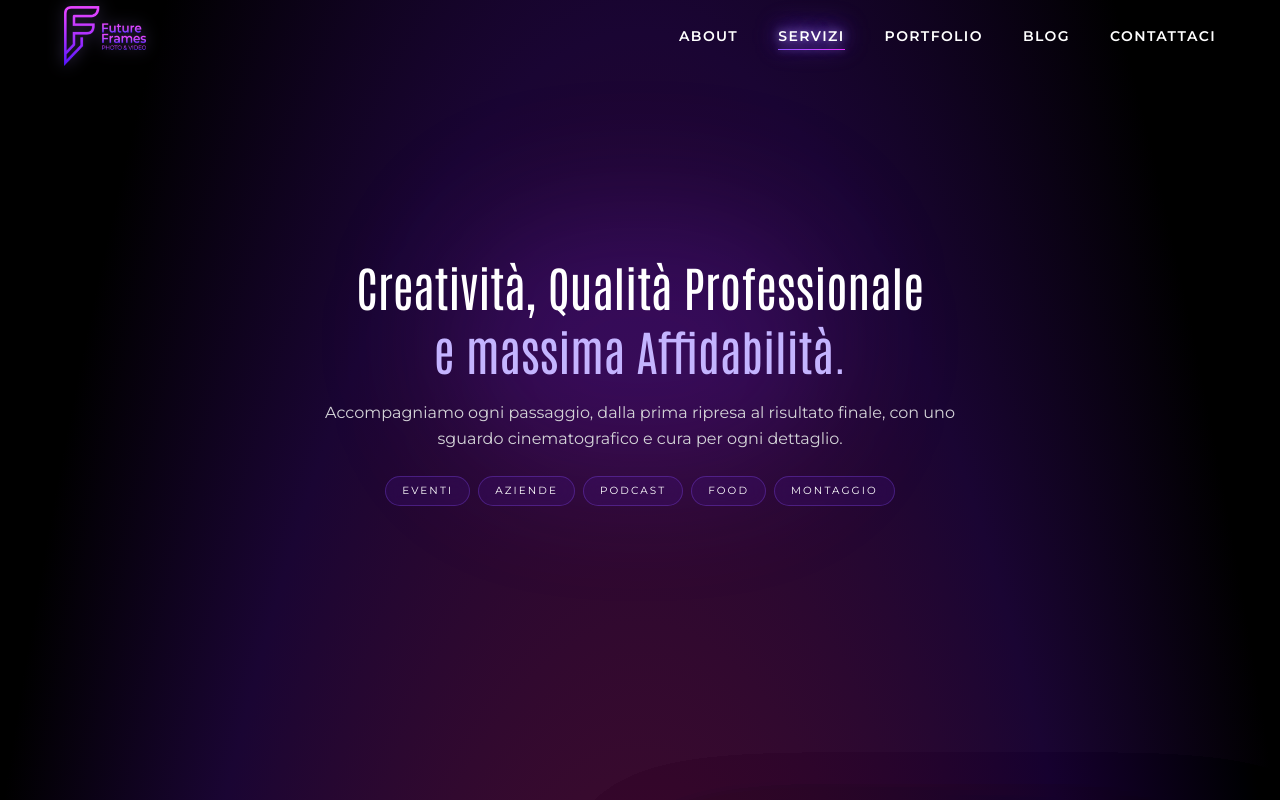
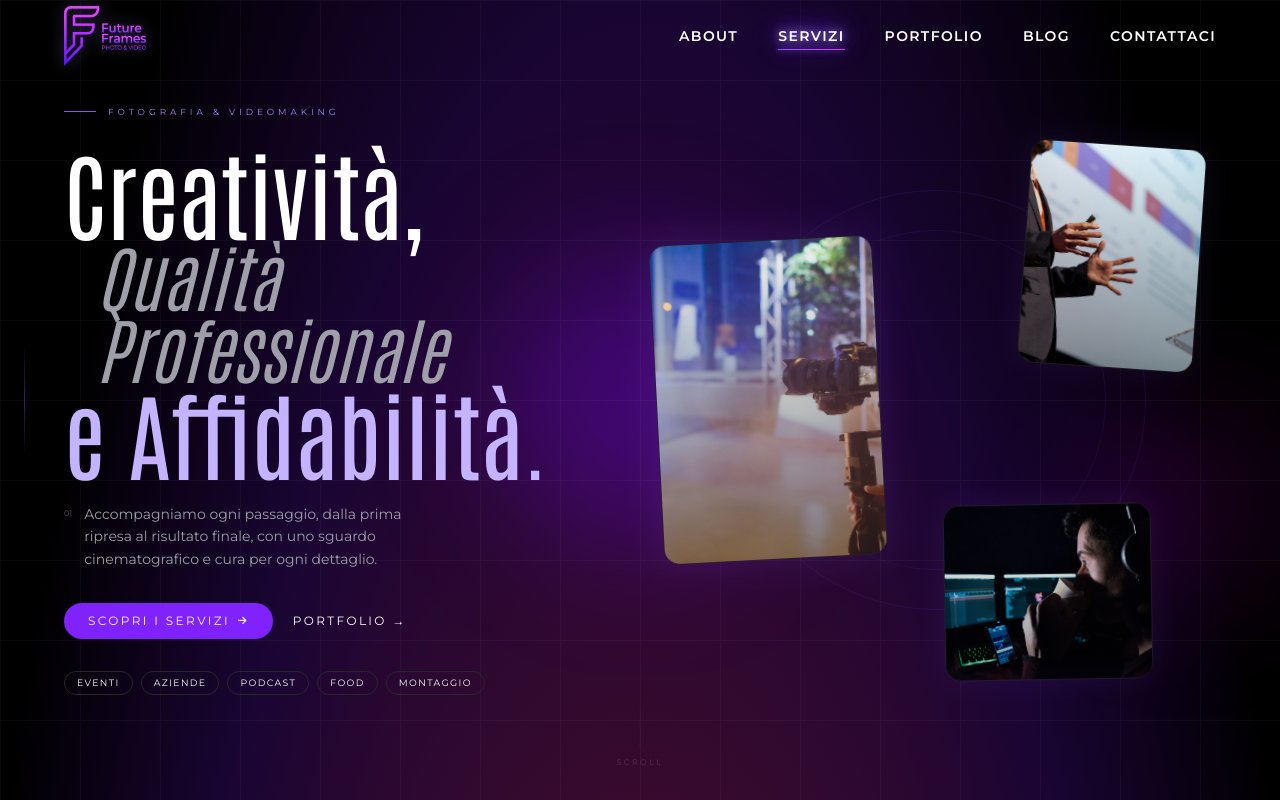
Before and after one commit to alelodato/future-frames-next, a Next.js app: page /servizi in a window 1280 px wide. Shown: the top 800 px of the page. Built offline with nearby package versions, Linux system fonts and the light colour scheme; some icons are missing.

Commit message:
fatto restyling hero pagina servizi

```diff
--- a/src/app/servizi/page.jsx
+++ b/src/app/servizi/page.jsx
@@ -412,50 +412,210 @@ export default function Servizi() {
     <div className="min-h-screen bg-[#02010b] text-white" style={{ background: "radial-gradient(ellipse at center, #000000 0%, #000000 8%, #1a0533 30%, #3d0b2d 50%, #1a0533 70%, #000000 88%, #000000 100%)" }}>
 
       {/* ── HERO ── */}
-      <div className="relative h-[80vh] min-h-[500px] overflow-hidden mb-24">
-        <div className="pointer-events-none absolute top-1/3 left-1/2 -translate-x-1/2 h-64 w-96 rounded-full bg-violet-600/20 blur-3xl" />
+      <div className="relative h-[100svh] min-h-[600px] overflow-hidden mb-24">
 
-        {/* Mobile: testo in basso */}
-        <div className="md:hidden relative z-10 flex h-full flex-col items-center justify-end px-4 pb-12 text-center">
-          <h1 className="font-antonio text-4xl leading-tight">
-            Creatività, Qualità Professionale
-            <span className="block text-violet-300 mt-1">e massima Affidabilità.</span>
+        {/* Sfondi glow */}
+        <div className="pointer-events-none absolute top-1/2 left-1/2 -translate-x-1/2 -translate-y-1/2 h-72 w-72 rounded-full bg-violet-700/35 blur-3xl" />
+        <div className="pointer-events-none absolute bottom-1/4 right-0 h-48 w-48 rounded-full bg-fuchsia-600/15 blur-3xl" />
+
+        {/* Griglia decorativa */}
+        <div className="pointer-events-none absolute inset-0 opacity-[0.03]"
+          style={{ backgroundImage: "linear-gradient(rgba(255,255,255,1) 1px, transparent 1px), linear-gradient(90deg, rgba(255,255,255,1) 1px, transparent 1px)", backgroundSize: "80px 80px" }} />
+
+        {/* ── MOBILE ── */}
+        <div className="md:hidden relative z-10 flex h-full flex-col justify-between px-5 pt-24 pb-10">
+
+          {/* Top: label + titolo + sottotitolo */}
+          <div className="flex flex-col">
+            <div className="flex items-center gap-3 mb-5">
+              <div className="h-px w-6 bg-violet-500 flex-shrink-0" />
+              <p className="font-montserrat text-[0.5rem] uppercase tracking-[0.4em] text-violet-400">
+                Fotografia & Videomaking
+              </p>
+            </div>
+
+            <h1 className="leading-[0.95] mb-5">
+              <span className="block font-antonio text-[2.8rem] text-white">
+                Creatività,
+              </span>
+              <span className="block font-antonio text-[2.2rem] text-zinc-400 italic ml-3">
+                Qualità Professionale
+              </span>
+              <span className="block font-antonio text-[2.8rem] text-violet-300">
+                e Affidabilità.
+              </span>
             </h1>
-          <p className="mt-4 font-montserrat text-sm leading-relaxed text-zinc-300">
+
+            <p className="font-montserrat text-[0.72rem] leading-relaxed text-zinc-400 max-w-[85%]">
               Accompagniamo ogni passaggio, dalla prima ripresa al risultato finale,
               con uno sguardo cinematografico e cura per ogni dettaglio.
             </p>
-          <div className="mt-6 flex flex-wrap justify-center gap-2">
+          </div>
+
+          {/* Bottom: CTA + pills + scroll */}
+          <div className="flex flex-col gap-4">
+
+            {/* CTA */}
+            <div className="flex items-center gap-4">
+              <a href="#servizi"
+                className="inline-flex items-center gap-2 rounded-full bg-violet-600 hover:bg-violet-500 px-5 py-2.5 font-montserrat text-[0.6rem] uppercase tracking-[0.15em] text-white transition">
+                Scopri i servizi
+                <i className="fa-solid fa-arrow-right text-[0.55rem]" />
+              </a>
+              <a href="#portfolio"
+                className="font-montserrat text-[0.6rem] uppercase tracking-[0.15em] text-zinc-500 hover:text-white transition">
+                Portfolio →
+              </a>
+            </div>
+
+            {/* Pills */}
+            <div className="flex flex-wrap gap-1.5">
               {services.map((s) => (
                 <a key={s.id} href={`#${s.id}`}
-                className="rounded-full border border-violet-500/30 bg-violet-900/20 px-4 py-1.5 font-montserrat text-[0.65rem] uppercase tracking-[0.2em] text-violet-300 backdrop-blur-sm transition hover:bg-violet-900/50 hover:border-violet-400/50">
+                  className="rounded-full border border-zinc-800 px-3 py-1 font-montserrat text-[0.55rem] uppercase tracking-[0.1em] text-zinc-600 hover:border-violet-500/50 hover:text-violet-300 transition">
+                  {s.label}
+                </a>
+              ))}
+            </div>
+
+            {/* Scroll indicator */}
+            <button
+              type="button"
+              onClick={() => {
+                const next = document.getElementById("servizi");
+                if (next) next.scrollIntoView({ behavior: "smooth" });
+                else window.scrollBy({ top: window.innerHeight, behavior: "smooth" });
+              }}
+              className="flex items-center gap-3 bg-transparent border-none p-0 opacity-40 hover:opacity-70 transition-opacity w-fit">
+              <div className="relative h-8 w-px overflow-hidden">
+                <div className="absolute inset-0 bg-zinc-700" />
+                <div className="absolute w-full"
+                  style={{
+                    height: "50%",
+                    background: "linear-gradient(to bottom, transparent, #a78bfa, transparent)",
+                    animation: "scrollLight 1.5s ease-in-out infinite",
+                  }} />
+              </div>
+              <span className="font-montserrat text-[0.5rem] uppercase tracking-[0.3em] text-zinc-500">Scroll</span>
+            </button>
+          </div>
+        </div>
+
+        {/* ── DESKTOP ── */}
+        <div className="hidden md:flex relative z-10 h-full items-center px-8 md:px-16 max-w-7xl mx-auto gap-8">
+
+          <div className="flex-1 flex flex-col justify-center min-w-0">
+            <div className="flex items-center gap-3 mb-6">
+              <div className="h-px w-8 bg-violet-500 flex-shrink-0" />
+              <p className="font-montserrat text-[0.55rem] uppercase tracking-[0.45em] text-violet-400">
+                Fotografia & Videomaking
+              </p>
+            </div>
+
+            <h1 className="leading-none mb-6">
+              <span className="block font-antonio text-6xl lg:text-7xl xl:text-8xl text-white">
+                Creatività,
+              </span>
+              <span className="block font-antonio text-5xl lg:text-6xl xl:text-7xl text-zinc-400 font-light italic ml-8">
+                Qualità Professionale
+              </span>
+              <span className="block font-antonio text-6xl lg:text-7xl xl:text-8xl text-violet-300">
+                e Affidabilità.
+              </span>
+            </h1>
+
+            <div className="flex items-start gap-3 mb-8 max-w-sm">
+              <span className="font-montserrat text-[0.5rem] text-zinc-600 pt-1 flex-shrink-0">01</span>
+              <p className="font-montserrat text-sm leading-relaxed text-zinc-400">
+                Accompagniamo ogni passaggio, dalla prima ripresa al risultato finale,
+                con uno sguardo cinematografico e cura per ogni dettaglio.
+              </p>
+            </div>
+
+            <div className="flex items-center gap-5 mb-8">
+              <a href="#servizi"
+                className="inline-flex items-center gap-2 rounded-full bg-violet-600 hover:bg-violet-500 px-6 py-2.5 font-montserrat text-xs uppercase tracking-[0.2em] text-white transition">
+                Scopri i servizi
+                <i className="fa-solid fa-arrow-right text-[0.6rem]" />
+              </a>
+              <a href="#portfolio"
+                className="font-montserrat text-xs uppercase tracking-[0.2em] text-zinc-500 hover:text-white transition">
+                Portfolio →
+              </a>
+            </div>
+
+            <div className="flex flex-wrap gap-2">
+              {services.map((s) => (
+                <a key={s.id} href={`#${s.id}`}
+                  className="rounded-full border border-zinc-800 px-3 py-1 font-montserrat text-[0.58rem] uppercase tracking-[0.15em] text-zinc-600 hover:border-violet-500/50 hover:text-violet-300 transition">
                   {s.label}
                 </a>
               ))}
             </div>
           </div>
 
-        {/* Desktop: testo con paddingTop sotto gli archi */}
-        <div className="hidden md:flex relative z-10 mx-auto h-full max-w-4xl flex-col items-center px-4 text-center"
-          style={{ paddingTop: "20%" }}>
-          <h1 className="font-antonio text-5xl leading-tight">
-            Creatività, Qualità Professionale
-            <span className="block text-violet-300 mt-1">e massima Affidabilità.</span>
-          </h1>
-          <p className="mt-5 max-w-2xl font-montserrat text-base leading-relaxed text-zinc-300">
-            Accompagniamo ogni passaggio, dalla prima ripresa al risultato finale,
-            con uno sguardo cinematografico e cura per ogni dettaglio.
-          </p>
-          <div className="mt-6 flex flex-wrap justify-center gap-2">
-            {services.map((s) => (
-              <a key={s.id} href={`#${s.id}`}
-                className="rounded-full border border-violet-500/30 bg-violet-900/20 px-4 py-1.5 font-montserrat text-[0.65rem] uppercase tracking-[0.2em] text-violet-300 backdrop-blur-sm transition hover:bg-violet-900/50 hover:border-violet-400/50">
-                {s.label}
-              </a>
-            ))}
+          {/* Colonna destra immagini */}
+          <div className="hidden md:flex flex-1 items-center justify-center relative h-full max-w-sm lg:max-w-none">
+            <div className="absolute inset-0 flex items-center justify-center pointer-events-none">
+              <div className="h-[320px] w-[320px] lg:h-[420px] lg:w-[420px] rounded-full border border-violet-500/10 animate-spin"
+                style={{ animationDuration: "20s" }} />
+              <div className="absolute h-[260px] w-[260px] lg:h-[340px] lg:w-[340px] rounded-full border border-violet-500/8 animate-spin"
+                style={{ animationDuration: "15s", animationDirection: "reverse" }} />
+            </div>
+
+            <div className="absolute left-0 top-1/2 -translate-y-1/2 w-44 h-64 lg:w-56 lg:h-80 rounded-2xl overflow-hidden border border-zinc-800/60 shadow-2xl rotate-[-3deg]"
+              style={{ boxShadow: "0 0 40px rgba(139,92,246,0.15)" }}>
+              <img src="/images/servizi2.webp" alt="" className="w-full h-full object-cover" />
+              <div className="absolute inset-0 bg-gradient-to-t from-black/40 to-transparent" />
+            </div>
+
+            <div className="absolute right-4 top-[18%] w-36 h-48 lg:w-44 lg:h-56 rounded-2xl overflow-hidden border border-zinc-800/60 shadow-2xl rotate-[4deg]"
+              style={{ boxShadow: "0 0 30px rgba(139,92,246,0.1)" }}>
+              <img src="/images/azienda.webp" alt="" className="w-full h-full object-cover" />
+              <div className="absolute inset-0 bg-gradient-to-t from-black/40 to-transparent" />
+            </div>
+
+            <div className="absolute right-16 bottom-[15%] w-44 h-36 lg:w-52 lg:h-44 rounded-2xl overflow-hidden border border-zinc-800/60 shadow-2xl rotate-[-1deg]"
+              style={{ boxShadow: "0 0 30px rgba(139,92,246,0.1)" }}>
+              <img src="/images/servizi1.webp" alt="" className="w-full h-full object-cover" />
+              <div className="absolute inset-0 bg-gradient-to-t from-black/40 to-transparent" />
             </div>
           </div>
         </div>
+
+        {/* Linea verticale sinistra — desktop */}
+        <div className="hidden md:block absolute left-6 top-1/2 -translate-y-1/2 h-28 w-px bg-gradient-to-b from-transparent via-violet-500/40 to-transparent" />
+
+        {/* Scroll indicator desktop */}
+        <button
+          type="button"
+          onClick={() => {
+            const next = document.getElementById("servizi");
+            if (next) next.scrollIntoView({ behavior: "smooth" });
+            else window.scrollBy({ top: window.innerHeight, behavior: "smooth" });
+          }}
+          className="hidden md:flex absolute bottom-8 left-1/2 -translate-x-1/2 flex-col items-center gap-2 opacity-40 hover:opacity-80 transition-opacity cursor-pointer bg-transparent border-none p-0">
+          <div className="relative h-10 w-px overflow-hidden">
+            <div className="absolute inset-0 bg-zinc-700" />
+            <div className="absolute w-full"
+              style={{
+                height: "50%",
+                background: "linear-gradient(to bottom, transparent, #a78bfa, transparent)",
+                animation: "scrollLight 1.5s ease-in-out infinite",
+              }} />
+          </div>
+          <span className="font-montserrat text-[0.5rem] uppercase tracking-[0.3em] text-zinc-500">Scroll</span>
+        </button>
+
+      </div>
+
+      {/* Keyframe per la luce scorrevole */}
+      <style jsx>{`
+  @keyframes scrollLight {
+    0%   { top: -50%; }
+    100% { top: 150%; }
+  }
+`}</style>
 
       {/* ── SERVIZI ── */}
       <StickyServices />
```
Also changed, not shown: src/app/globals.css (+10 -0 lines). Lines whose indentation alone changed are shown as unchanged.
